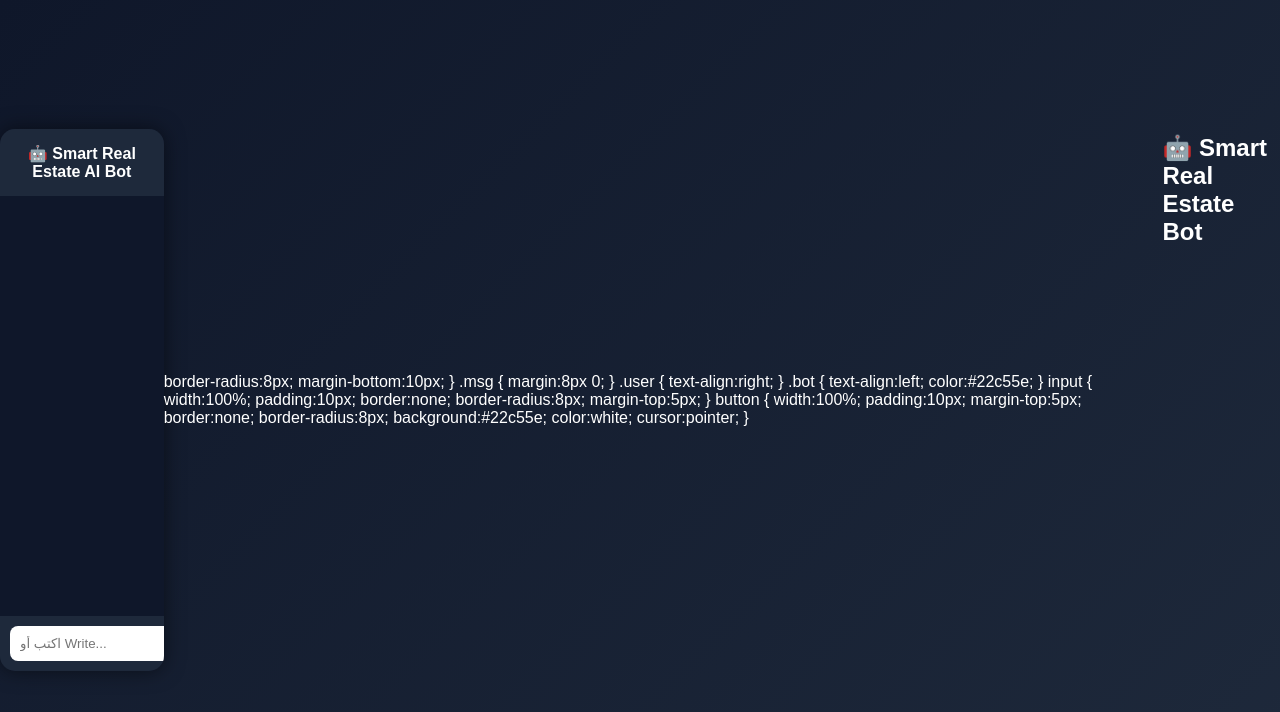
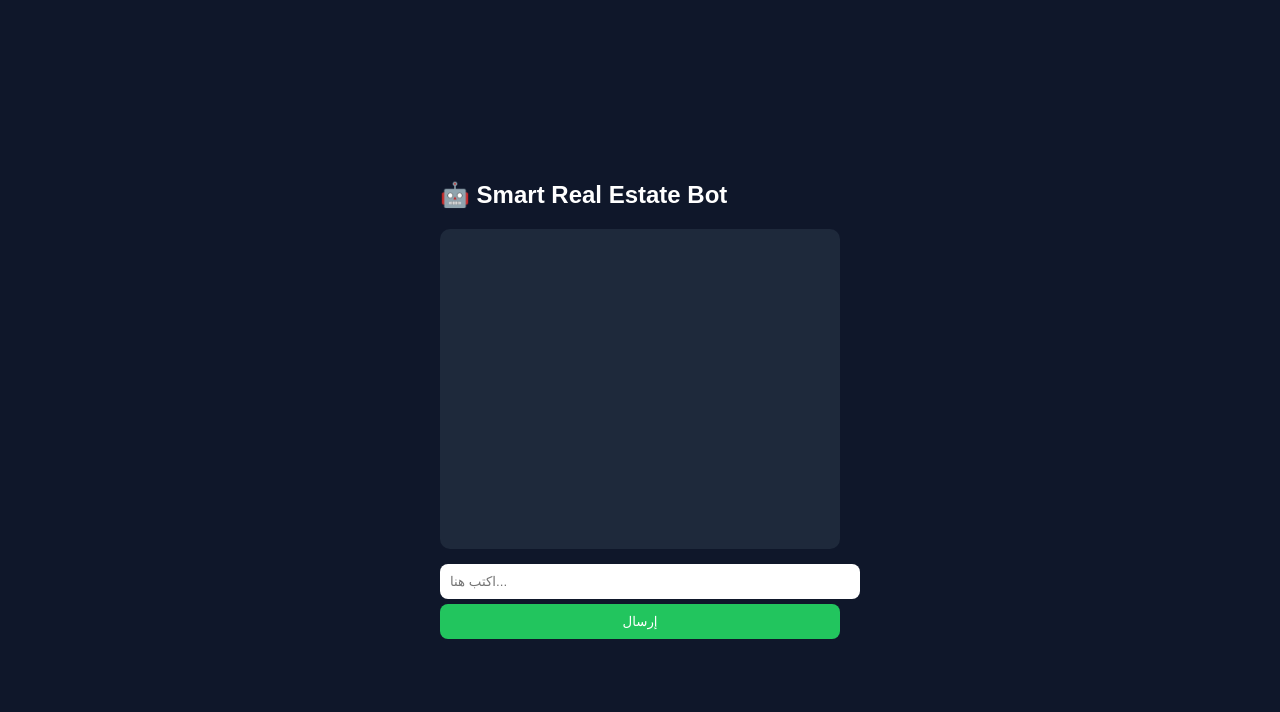
Before and after one commit to hmimala-bot/smart-bot, a plain HTML site: page index.html in a window 1280 px wide. Drawn offline with Linux system fonts and the light colour scheme.

Commit message:
Update index.html

```diff
--- a/index.html
+++ b/index.html
@@ -3,13 +3,14 @@
 <head>
 <meta charset="UTF-8">
 <meta name="viewport" content="width=device-width, initial-scale=1.0">
-<title>Smart AI Real Estate Bot</title>
+
+<title>Smart Bot</title>
 
 <style>
 body {
   margin:0;
   font-family:Arial;
-  background: linear-gradient(135deg, #0f172a, #1e293b);
+  background:#0f172a;
   color:white;
   display:flex;
   justify-content:center;
@@ -17,114 +18,16 @@ body {
   height:100vh;
 }
 
-.chat-container {
+.chat {
   width:400px;
-  max-width:95%;
-  background:#0f172a;
-  border-radius:15px;
-  box-shadow:0 0 20px rgba(0,0,0,0.5);
-  display:flex;
-  flex-direction:column;
-  overflow:hidden;
 }
 
-.header {
-  padding:15px;
+#chatBox {
+  height:300px;
+  overflow:auto;
   background:#1e293b;
-  font-weight:bold;
-  text-align:center;
-}
-
-.chat-box {
-  height:400px;
-  overflow-y:auto;
-  padding:10px;
-}
-
-.msg {
-  margin:8px 0;
   padding:10px;
   border-radius:10px;
-  max-width:80%;
-}
-
-.user {
-  background:#22c55e;
-  align-self:flex-end;
-}
-
-.bot {
-  background:#334155;
-  align-self:flex-start;
-}
-
-.input-area {
-  display:flex;
-  padding:10px;
-  background:#1e293b;
-}
-
-input {
-  flex:1;
-  padding:10px;
-  border:none;
-  border-radius:8px;
-  margin-right:5px;
-}
-
-button {
-  padding:10px 15px;
-  border:none;
-  background:#22c55e;
-  color:white;
-  border-radius:8px;
-  cursor:pointer;
-}
-</style>
-</head>
-
-<body>
-
-<div class="chat-container">
-
-<div class="header">
-🤖 Smart Real Estate AI Bot
-</div>
-
-<div id="chat" class="chat-box"></div>
-
-<div class="input-area">
-<input id="msg" placeholder="اكتب أو Write..." />
-<button onclick="sendMessage()">Send</button>
-</div>
-
-</div>
-
-<script>
-async function sendMessage() {
-  const msgInput = document.getElementById("msg");
-  const chat = document.getElementById("chat");
-
-  const userMsg = msgInput.value;
-  if (!userMsg) return;
-
-  chat.innerHTML += `<div class="msg user">${userMsg}</div>`;
-
-  msgInput.value = "";
-
-  chat.innerHTML += `<div class="msg bot">...</div>`;
-
-  const res = await fetch("https://gha85.app.n8n.cloud/webhook/smart-bot?message=" + encodeURIComponent(userMsg));
-  const data = await res.json();
-
-  chat.lastChild.innerHTML = data.reply;
-
-  chat.scrollTop = chat.scrollHeight;
-}
-</script>
-
-</body>
-</html>  border-radius:8px;
   margin-bottom:10px;
 }
 
@@ -164,7 +67,22 @@ button {
 
 <body>
 
-<div class="container">
-  <h2>🤖 Smart Real Estate Bot</h2>
+<div class="chat">
+<h2>🤖 Smart Real Estate Bot</h2>
 
-  <div id="chat" class="chat-box"></div
+<div id="chatBox"></div>
+
+<input id="msg" placeholder="اكتب هنا..." />
+<button onclick="send()">إرسال</button>
+</div>
+
+<script>
+async function send() {
+  const msg = document.getElementById("msg").value;
+  const chat = document.getElementById("chatBox");
+
+  if(!msg) return;
+
+  chat.innerHTML += `<div class="msg user">${msg}</div>`;
+
+  const res = await fetch("https://gha85.app.n8n.cloud/webhook/s
```
